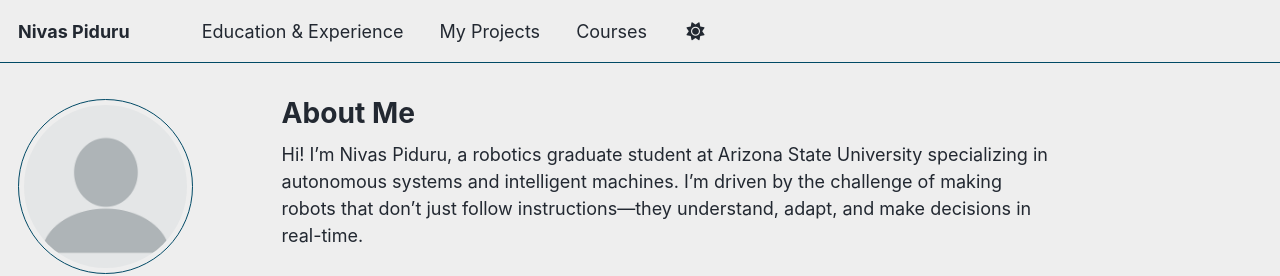
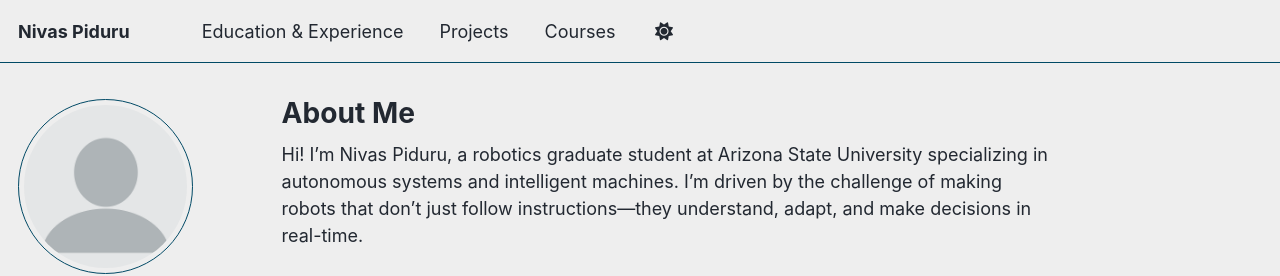
Before and after one commit to NivasPiduru/nivaspiduru.github.io, a Jekyll site: the page built from _pages/about.md, in a window 1280 px wide. Shown: the top 276 px of the page. Built offline with Jekyll 4.4.1, drawn with Linux system fonts in a browser that asks for light colours; a script bundle is joined from its source files by our own code; library files that are not in the unit come from our copies.

```diff
--- a/_data/navigation.yml
+++ b/_data/navigation.yml
@@ -11,7 +11,7 @@ main:
   - title: "Education & Experience"
     url: /cv/
 
-  - title: "My Projects"
+  - title: "Projects"
     url: /portfolio/
 
   - title: "Courses"
```
